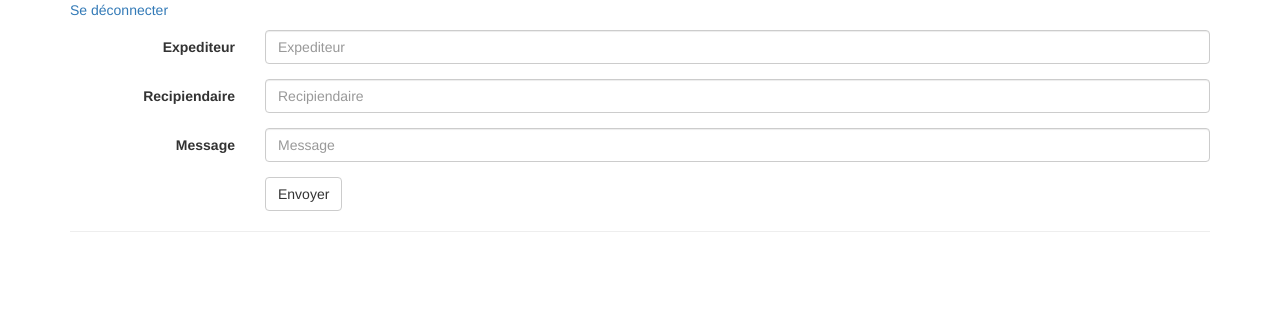
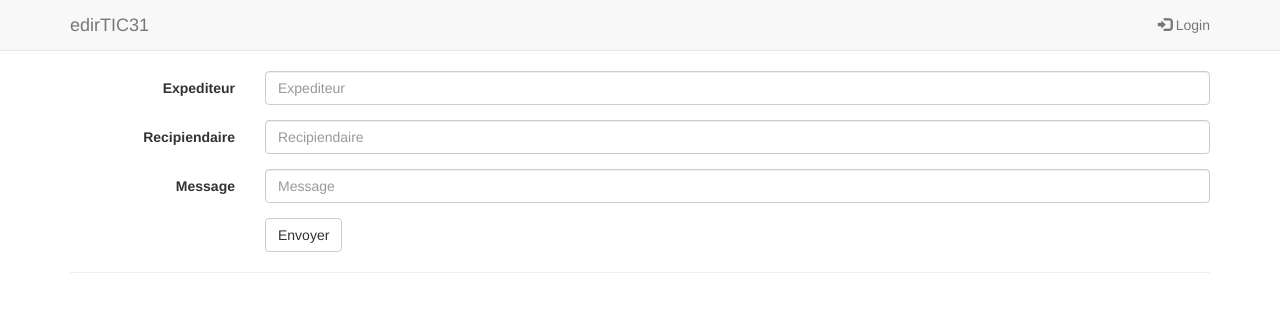
Before and after one commit to edirTIC31/edirTIC31_main_courante, a Django app: template edirtic/maincourante/templates/maincourante/message_form.html in a window 1280 px wide. Shown: the top 312 px of the page. Run offline with Django 3.2, Linux system fonts and the light colour scheme; the template is opened without the code that fills it, so the values that code supplies are empty; some libraries are stand-ins or nearby versions.

Commit message:
ajout d’une navbar

```diff
--- a/edirtic/edirtic/templates/base.html
+++ b/edirtic/edirtic/templates/base.html
@@ -1,21 +1,62 @@
-{% load staticfiles %}<!DOCTYPE html>
+{% load bootstrap3 %}
+<!DOCTYPE html>
 <html lang="fr">
     <head>
         <meta charset="utf-8" />
         <title>{% block title %}edirTIC31 - Main Courante{% endblock %}</title>
         <meta name="viewport" content="width=device-width, initial-scale=1.0">
         <link rel="stylesheet" href="https://maxcdn.bootstrapcdn.com/bootstrap/3.3.5/css/bootstrap.min.css">
+
+        <!-- HTML5 shim and Respond.js IE8 support of HTML5 elements and media queries -->
+        <!--[if lt IE 9]>
+            <script src="https://oss.maxcdn.com/html5shiv/3.7.2/html5shiv.min.js"></script>
+            <script src="https://oss.maxcdn.com/respond/1.4.2/respond.min.js"></script>
+        <![endif]-->
+
+        {% bootstrap_css %}
+        {% block css %}{% endblock %}
+
+        {% block js_head %}{% endblock %}
     </head>
+
     <body>
+
+        <div class="navbar navbar-default navbar-static-top" role="navigation">
+            <div class="container">
+                <div class="navbar-header">
+                    <button type="button" class="navbar-toggle" data-toggle="collapse" data-target=".navbar-collapse">
+                        <span class="sr-only">Toggle navigation</span>
+                        <span class="icon-bar"></span>
+                        <span class="icon-bar"></span>
+                        <span class="icon-bar"></span>
+                    </button>
+                    <a class="navbar-brand" href="#">edirTIC31</a>
+                </div>
+                <div class="navbar-collapse collapse">
+                    {% comment %}
+                    <ul class="nav navbar-nav">
+                        <li role="presentation"><a role="munitem" tabindex="-1" href="#"><em>Pas d’opération</em></a></li>
+                    </ul>
+                    {% endcomment %}
+                    <ul class="nav navbar-nav navbar-right">
+                        {% if request.user.is_authenticated %}
+                        {% if request.user.is_staff %}
+                        <li><a href="/admin/"><span class="glyphicon glyphicon-cog"></span>&nbsp;Administration</a></li>
+                        {% endif %}
+                        <li><a href="{% url 'logout' %}"><span class="glyphicon glyphicon-log-out"></span>&nbsp;Logout</a></li>
+                        {% else %}
+                        <li><a href="{% url 'login' %}"><span class="glyphicon glyphicon-log-in"></span>&nbsp;Login</a></li>
+                        {% endif %}
+                    </ul>
+                </div>
+            </div>
+        </div>
+
         <div class="container">
-            <p>
-            {% if request.user.is_staff %}<a href="/admin">Administration</a> - {% endif %}
-            <a href="{% url 'logout' %}">Se déconnecter</a>
-            </p>
             {% block content %}{% endblock %}
         </div>
-        <script src="https://code.jquery.com/jquery-2.1.4.min.js"></script>
-        <script src="https://maxcdn.bootstrapcdn.com/bootstrap/3.3.5/js/bootstrap.min.js"></script>
-        <script src="{% static "test.js" %}" ></script>
+
+        <script src="{% bootstrap_jquery_url %}"></script>
+        {% bootstrap_javascript %}
     </body>
 </html>
```
